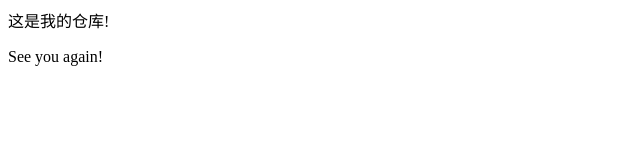
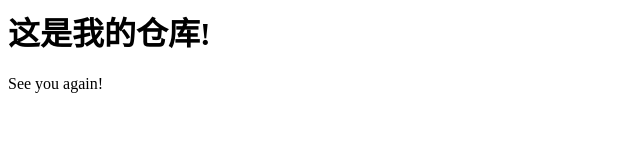
Before and after one commit to yuantianyou0128/yuantianyou0128.github.io, a plain HTML site: page index.html in a window 1280 px wide. Shown: the whole page, without its empty margins (0-640 px from the left). Drawn offline with Linux system fonts and the light colour scheme.

Commit message:
Update index.html

```diff
--- a/index.html
+++ b/index.html
@@ -1,6 +1,6 @@
 <html>
   <body>
-    <h> 这是我的仓库! </h>
+    <h1> 这是我的仓库! </h1>
     <p> See you again! </p>
   </body>
 </html>
```
